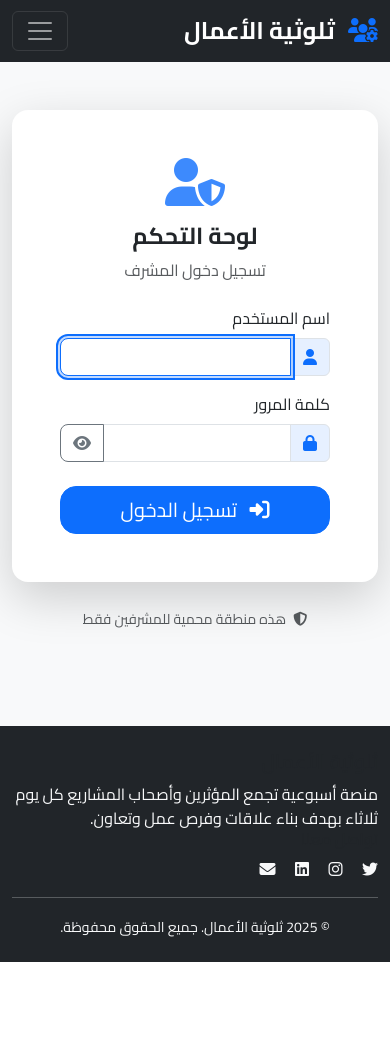
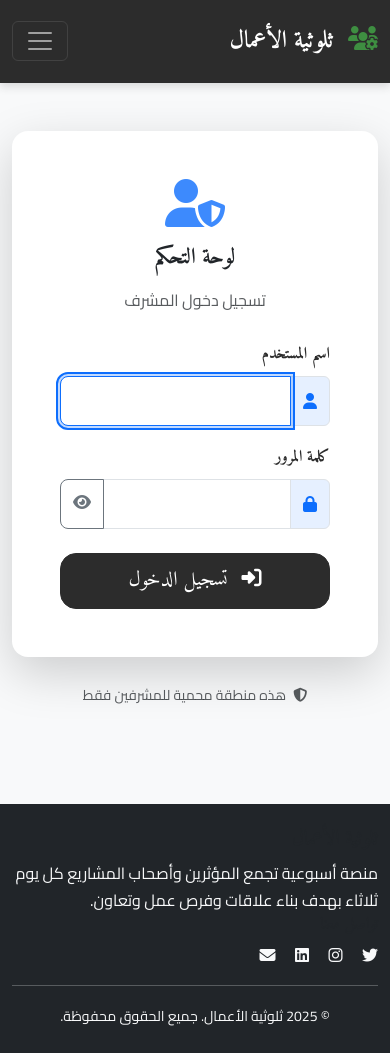
Before and after one commit to ahmedfayezzz/event-planner, a Flask app: page /admin/login in a window 390 px wide. Before the commit the page ends 962 px from the top, so only its background shows below. Run offline with Flask 3, Linux system fonts and the light colour scheme; some libraries are stand-ins or nearby versions.

Commit message:
Improve phone number validation and login logic for users
Update phone number validation regex to accept various formats and refine the user login logic to correctly compare cleaned phone numbers. Add OAuthlib dependency and new brand identity CSS.

Replit-Commit-Author: Agent
Replit-Commit-Session-Id: d45773af-adf2-455d-8ed6-74bc63a51c26
Replit-Commit-Checkpoint-Type: intermediate_checkpoint
Replit-Commit-Screenshot-Url: https://storage.googleapis.com/screenshot-production-us-central1/bc0b2a7c-9090-4e19-b3a6-cd174a02c303/d45773af-adf2-455d-8ed6-74bc63a51c26/pgBmpF1

```diff
--- a/pyproject.toml
+++ b/pyproject.toml
@@ -15,4 +15,5 @@ dependencies = [
     "werkzeug>=3.1.3",
     "pillow>=11.3.0",
     "qrcode>=8.2",
+    "oauthlib>=3.3.1",
 ]
--- a/routes.py
+++ b/routes.py
@@ -157,12 +157,17 @@ def user_login():
         # Find user by email and phone (simple authentication)
         user = User.query.filter_by(email=email).first()
 
-        if user and user.phone.replace('+966', '').replace(' ', '')[-9:] == phone.replace(' ', ''):
-            flask_session['user_id'] = user.id
-            flash('تم تسجيل الدخول بنجاح!', 'success')
-            return redirect(url_for('user_dashboard'))
-        else:
-            flash('البيانات غير صحيحة. تأكد من البريد الإلكتروني ورقم الجوال.', 'error')
+        if user:
+            # Clean and normalize both phone numbers for comparison
+            user_phone_clean = re.sub(r'\D', '', user.phone)[-9:]  # Last 9 digits
+            input_phone_clean = re.sub(r'\D', '', phone)[-9:]      # Last 9 digits
+
+            if user_phone_clean == input_phone_clean:
+                flask_session['user_id'] = user.id
+                flash('تم تسجيل الدخول بنجاح!', 'success')
+                return redirect(url_for('user_dashboard'))
+
+        flash('البيانات غير صحيحة. تأكد من البريد الإلكتروني ورقم الجوال.', 'error')
 
     return render_template('user_login.html')
 
--- /dev/null
+++ b/static/css/brand-identity.css
@@ -0,0 +1,362 @@
+/* ثلوثية الأعمال - الهوية البصرية الجديدة */
+/* Brand Identity CSS for ثلوثية الأعمال Platform */
+
+/* Import Google Fonts */
+@import url('https://fonts.googleapis.com/css2?family=Amiri:ital,wght@0,400;0,700;1,400;1,700&family=Montserrat:ital,wght@0,100..900;1,100..900&display=swap');
+
+/* CSS Custom Properties - Brand Colors */
+:root {
+  /* Brand Colors */
+  --brand-primary: #2C2C2C;        /* أسود أنثراسيت */
+  --brand-secondary: #3E8E41;      /* أخضر زيتوني/زمردي */
+  --brand-accent: #DFA1D8;         /* بمسة ورد الطائف */
+
+  /* Extended Color Palette */
+  --brand-primary-light: #404040;
+  --brand-primary-dark: #1a1a1a;
+  --brand-secondary-light: #4fa154;
+  --brand-secondary-dark: #2d6930;
+  --brand-accent-light: #e6b1e0;
+  --brand-accent-dark: #d391cf;
+
+  /* Semantic Colors */
+  --brand-success: var(--brand-secondary);
+  --brand-info: #2196F3;
+  --brand-warning: #FF9800;
+  --brand-danger: #F44336;
+
+  /* Typography */
+  --font-arabic: 'Amiri', 'Arabic Typesetting', 'Traditional Arabic', serif;
+  --font-english: 'Montserrat', 'Segoe UI', Tahoma, Geneva, Verdana, sans-serif;
+  --font-system: system-ui, -apple-system, BlinkMacSystemFont, 'Segoe UI', Roboto, sans-serif;
+
+  /* Spacing & Layout */
+  --border-radius-sm: 6px;
+  --border-radius-md: 8px;
+  --border-radius-lg: 12px;
+  --border-radius-xl: 16px;
+
+  /* Shadows */
+  --shadow-sm: 0 2px 4px rgba(44, 44, 44, 0.1);
+  --shadow-md: 0 4px 8px rgba(44, 44, 44, 0.15);
+  --shadow-lg: 0 8px 16px rgba(44, 44, 44, 0.2);
+}
+
+/* Global Typography */
+body {
+  font-family: var(--font-arabic);
+  color: var(--brand-primary);
+  line-height: 1.7;
+}
+
+/* Arabic Text Enhancement */
+.arabic-text,
+[lang="ar"],
+h1, h2, h3, h4, h5, h6,
+.navbar-brand,
+.btn,
+.card-title,
+.form-label {
+  font-family: var(--font-arabic);
+  font-weight: 400;
+}
+
+/* English Text */
+.english-text,
+[lang="en"],
+code, pre,
+.badge,
+.progress,
+input[type="email"],
+input[type="url"] {
+  font-family: var(--font-english);
+}
+
+/* Brand Typography Hierarchy */
+h1, .h1 {
+  font-weight: 700;
+  color: var(--brand-primary);
+  font-size: 2.5rem;
+  margin-bottom: 1.5rem;
+}
+
+h2, .h2 {
+  font-weight: 600;
+  color: var(--brand-primary);
+  font-size: 2rem;
+  margin-bottom: 1.25rem;
+}
+
+h3, .h3 {
+  font-weight: 600;
+  color: var(--brand-primary);
+  font-size: 1.5rem;
+  margin-bottom: 1rem;
+}
+
+/* Brand Button Styles */
+.btn-primary {
+  background-color: var(--brand-primary);
+  border-color: var(--brand-primary);
+  color: white;
+  font-weight: 500;
+  border-radius: var(--border-radius-md);
+  padding: 0.75rem 1.5rem;
+  transition: all 0.3s ease;
+}
+
+.btn-primary:hover {
+  background-color: var(--brand-primary-light);
+  border-color: var(--brand-primary-light);
+  transform: translateY(-1px);
+  box-shadow: var(--shadow-md);
+}
+
+.btn-success,
+.btn-secondary {
+  background-color: var(--brand-secondary);
+  border-color: var(--brand-secondary);
+  color: white;
+  font-weight: 500;
+  border-radius: var(--border-radius-md);
+}
+
+.btn-success:hover,
+.btn-secondary:hover {
+  background-color: var(--brand-secondary-dark);
+  border-color: var(--brand-secondary-dark);
+  transform: translateY(-1px);
+}
+
+.btn-accent {
+  background-color: var(--brand-accent);
+  border-color: var(--brand-accent);
+  color: var(--brand-primary);
+  font-weight: 500;
+  border-radius: var(--border-radius-md);
+}
+
+.btn-accent:hover {
+  background-color: var(--brand-accent-dark);
+  border-color: var(--brand-accent-dark);
+  color: var(--brand-primary);
+  transform: translateY(-1px);
+}
+
+/* Navigation Brand Colors */
+.navbar {
+  background-color: var(--brand-primary) !important;
+  box-shadow: var(--shadow-md);
+  padding: 1rem 0;
+}
+
+.navbar-brand {
+  color: white !important;
+  font-weight: 700;
+  font-size: 1.5rem;
+}
+
+.navbar-nav .nav-link {
+  color: rgba(255, 255, 255, 0.9) !important;
+  font-weight: 500;
+  margin: 0 0.5rem;
+  border-radius: var(--border-radius-sm);
+  padding: 0.5rem 1rem !important;
+  transition: all 0.3s ease;
+}
+
+.navbar-nav .nav-link:hover,
+.navbar-nav .nav-link.active {
+  color: white !important;
+  background-color: var(--brand-secondary);
+}
+
+/* Card Components */
+.card {
+  border: none;
+  border-radius: var(--border-radius-lg);
+  box-shadow: var(--shadow-sm);
+  transition: all 0.3s ease;
+}
+
+.card:hover {
+  box-shadow: var(--shadow-md);
+  transform: translateY(-2px);
+}
+
+.card-header {
+  background-color: var(--brand-primary);
+  color: white;
+  border-radius: var(--border-radius-lg) var(--border-radius-lg) 0 0 !important;
+  padding: 1rem 1.5rem;
+  font-weight: 600;
+}
+
+.card-body {
+  padding: 1.5rem;
+}
+
+/* Form Elements */
+.form-control {
+  border-radius: var(--border-radius-md);
+  border: 2px solid #e0e0e0;
+  padding: 0.75rem 1rem;
+  font-family: var(--font-arabic);
+  transition: all 0.3s ease;
+}
+
+.form-control:focus {
+  border-color: var(--brand-secondary);
+  box-shadow: 0 0 0 0.2rem rgba(62, 142, 65, 0.25);
+}
+
+.form-label {
+  font-weight: 600;
+  color: var(--brand-primary);
+  margin-bottom: 0.5rem;
+}
+
+.form-check-input:checked {
+  background-color: var(--brand-secondary);
+  border-color: var(--brand-secondary);
+}
+
+/* Badge & Status Elements */
+.badge {
+  font-family: var(--font-english);
+  font-weight: 500;
+  border-radius: var(--border-radius-sm);
+  padding: 0.375rem 0.75rem;
+}
+
+.badge.bg-primary {
+  background-color: var(--brand-primary) !important;
+}
+
+.badge.bg-success {
+  background-color: var(--brand-secondary) !important;
+}
+
+.badge.bg-info {
+  background-color: var(--brand-accent) !important;
+  color: var(--brand-primary) !important;
+}
+
+/* Alert Components */
+.alert {
+  border-radius: var(--border-radius-md);
+  border: none;
+  font-weight: 500;
+}
+
+.alert-success {
+  background-color: rgba(62, 142, 65, 0.1);
+  color: var(--brand-secondary-dark);
+  border-left: 4px solid var(--brand-secondary);
+}
+
+.alert-info {
+  background-color: rgba(223, 161, 216, 0.1);
+  color: var(--brand-primary);
+  border-left: 4px solid var(--brand-accent);
+}
+
+/* Progress Bars */
+.progress {
+  border-radius: var(--border-radius-sm);
+  height: 8px;
+  background-color: rgba(44, 44, 44, 0.1);
+}
+
+.progress-bar {
+  background-color: var(--brand-secondary);
+  border-radius: var(--border-radius-sm);
+}
+
+/* Table Styling */
+.table thead th {
+  background-color: var(--brand-primary);
+  color: white;
+  border: none;
+  font-weight: 600;
+  padding: 1rem;
+}
+
+.table tbody tr:hover {
+  background-color: rgba(62, 142, 65, 0.05);
+}
+
+/* Modal Enhancements */
+.modal-header {
+  background-color: var(--brand-primary);
+  color: white;
+  border-radius: var(--border-radius-lg) var(--border-radius-lg) 0 0;
+}
+
+.modal-content {
+  border: none;
+  border-radius: var(--border-radius-lg);
+  box-shadow: var(--shadow-lg);
+}
+
+/* Footer */
+.footer {
+  background-color: var(--brand-primary);
+  color: white;
+  padding: 2rem 0;
+  margin-top: 4rem;
+}
+
+/* Utility Classes */
+.text-brand-primary { color: var(--brand-primary) !important; }
+.text-brand-secondary { color: var(--brand-secondary) !important; }
+.text-brand-accent { color: var(--brand-accent) !important; }
+
+.bg-brand-primary { background-color: var(--brand-primary) !important; }
+.bg-brand-secondary { background-color: var(--brand-secondary) !important; }
+.bg-brand-accent { background-color: var(--brand-accent) !important; }
+
+.border-brand-primary { border-color: var(--brand-primary) !important; }
+.border-brand-secondary { border-color: var(--brand-secondary) !important; }
+.border-brand-accent { border-color: var(--brand-accent) !important; }
+
+/* Animation & Interactions */
+.btn, .card, .form-control {
+  transition: all 0.3s ease;
+}
+
+.btn:active {
+  transform: translateY(1px);
+}
+
+/* Responsive Typography */
+@media (max-width: 768px) {
+  h1, .h1 { font-size: 2rem; }
+  h2, .h2 { font-size: 1.75rem; }
+  h3, .h3 { font-size: 1.375rem; }
+
+  .navbar-brand { font-size: 1.25rem; }
+
+  .card-body { padding: 1rem; }
+}
+
+/* Dark Mode Support (Future) */
+@media (prefers-color-scheme: dark) {
+  :root {
+    --brand-primary: #f5f5f5;
+    --brand-primary-light: #ffffff;
+    --brand-primary-dark: #e0e0e0;
+  }
+}
+
+/* Print Styles */
+@media print {
+  .btn, .navbar, .modal, .alert {
+    display: none !important;
+  }
+
+  body {
+    color: black !important;
+    font-size: 12pt;
+  }
+}
--- a/static/js/main.js
+++ b/static/js/main.js
@@ -135,11 +135,12 @@ function formatPhoneNumber(input) {
 }
 
 function validatePhoneNumber(input) {
-    const phoneRegex = /^\+966[5]\d{8}$/;
+    // Accept multiple Saudi phone number formats
+    const phoneRegex = /^(\+966[5-9]\d{8}|05\d{8}|5\d{8})$/;
     const isValid = phoneRegex.test(input.value);
 
     if (input.value && !isValid) {
-        input.setCustomValidity('يرجى إدخال رقم جوال صحيح (+966xxxxxxxxx)');
+        input.setCustomValidity('يرجى إدخال رقم جوال صحيح (مثال: 05xxxxxxxx أو 966xxxxxxxxx)');
         input.classList.add('is-invalid');
     } else {
         input.setCustomValidity('');
--- a/templates/base.html
+++ b/templates/base.html
@@ -17,6 +17,8 @@
     <!-- Chart.js -->
     <script src="https://cdn.jsdelivr.net/npm/chart.js"></script>
 
+    <!-- Brand Identity CSS -->
+    <link href="{{ url_for('static', filename='css/brand-identity.css') }}" rel="stylesheet">
     <!-- Custom CSS -->
     <link href="{{ url_for('static', filename='css/style.css') }}" rel="stylesheet">
 
@@ -25,10 +27,10 @@
 </head>
 <body>
     <!-- Navigation -->
-    <nav class="navbar navbar-expand-lg navbar-dark bg-dark">
+    <nav class="navbar navbar-expand-lg navbar-dark" style="background-color: var(--brand-primary) !important;">
         <div class="container">
             <a class="navbar-brand fw-bold" href="{{ url_for('index') }}">
-                <i class="fas fa-users-cog text-primary me-2"></i>
+                <i class="fas fa-users-cog me-2" style="color: var(--brand-secondary);"></i>
                 ثلوثية الأعمال
             </a>
 
```
Also changed, not shown: 2 other files.
